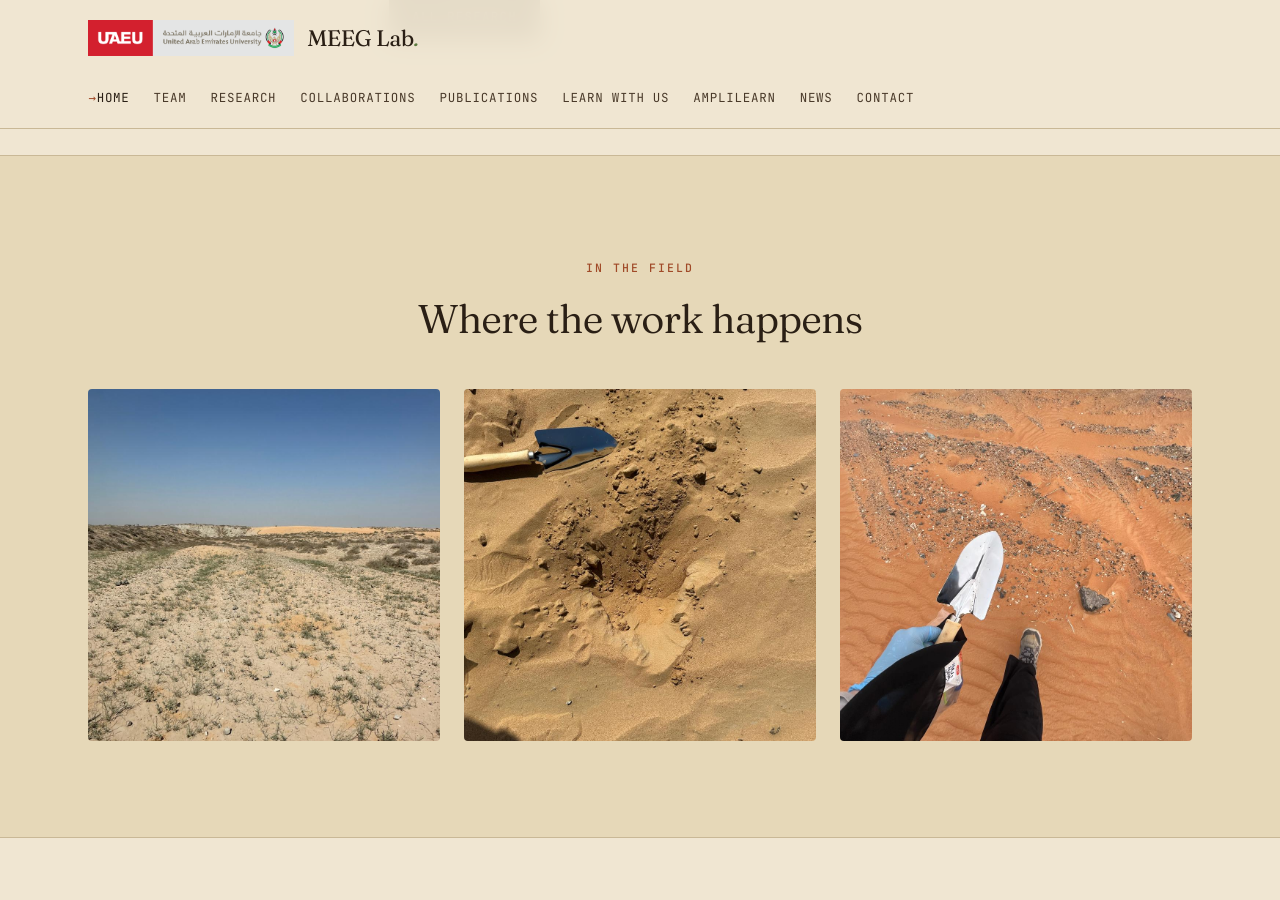
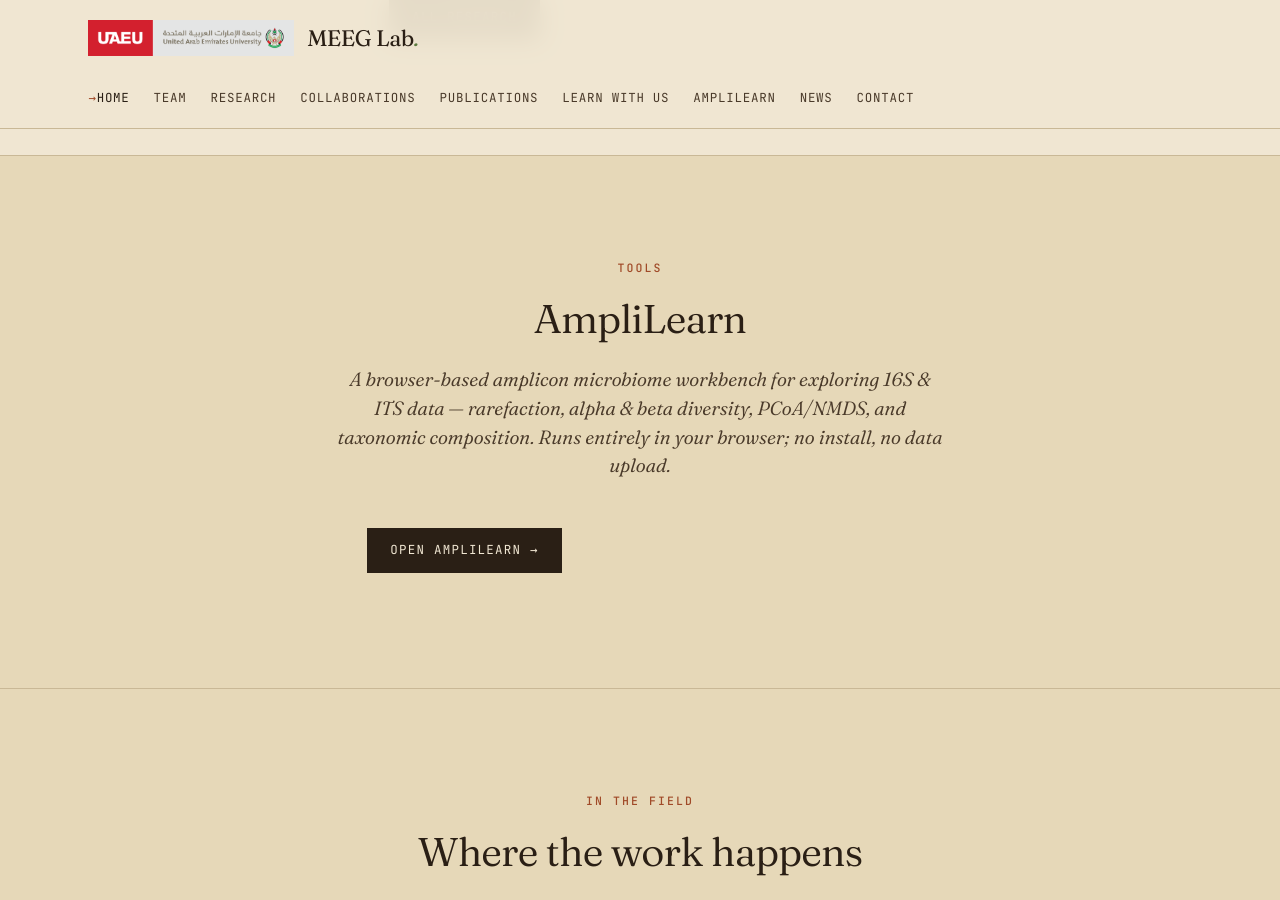
Before and after one commit to meeg-lab/meeg-lab.github.io, a Jekyll site: the page built from index.html, in a window 1280 px wide and 900 px high, scrolled down 2721 px. Built offline with Jekyll 4.4.1, drawn with Linux system fonts in a browser that asks for light colours; the list of posts is cut into pages by our own code.

Commit message:
Update index.html

```diff
--- a/index.html
+++ b/index.html
@@ -105,6 +105,22 @@
   </div>
 </section>
 
+
+
+<section class="section section-alt">
+  <div class="wrap">
+    <div class="section-header-center">
+      <span class="eyebrow">Tools</span>
+      <h2>AmpliLearn</h2>
+      <p class="lede center">A browser-based amplicon microbiome workbench for exploring 16S &amp; ITS data — rarefaction, alpha &amp; beta diversity, PCoA/NMDS, and taxonomic composition. Runs entirely in your browser; no install, no data upload.</p>
+    </div>
+    <p class="cta-row center"><a href="{{ '/amplilearn/' | relative_url }}" class="btn">Open AmpliLearn &rarr;</a></p>
+  </div>
+</section>
+
+
+
+
 <section class="section section-alt">
   <div class="wrap">
     <div class="section-header-center">
```
